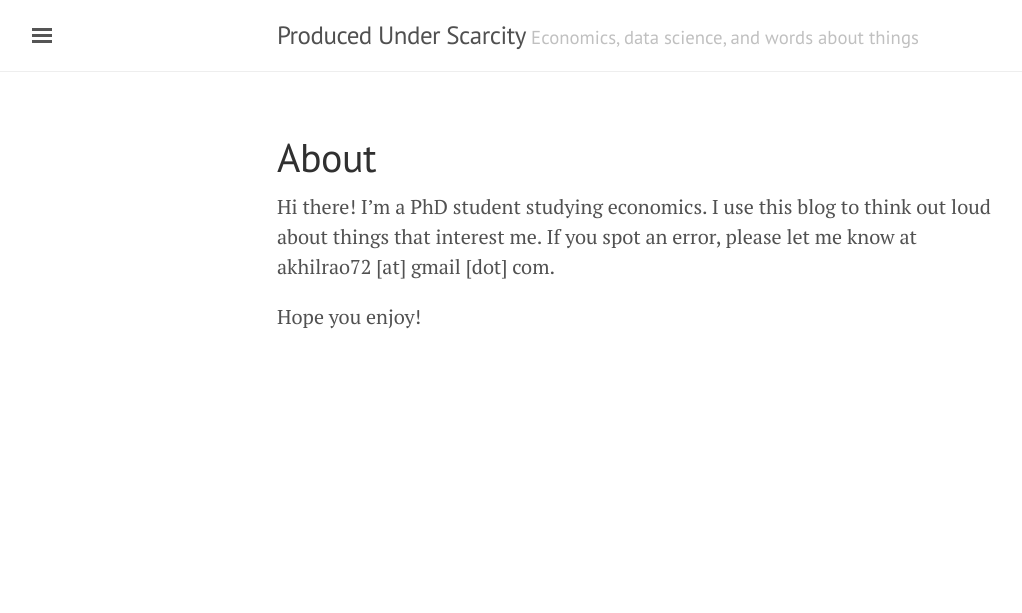
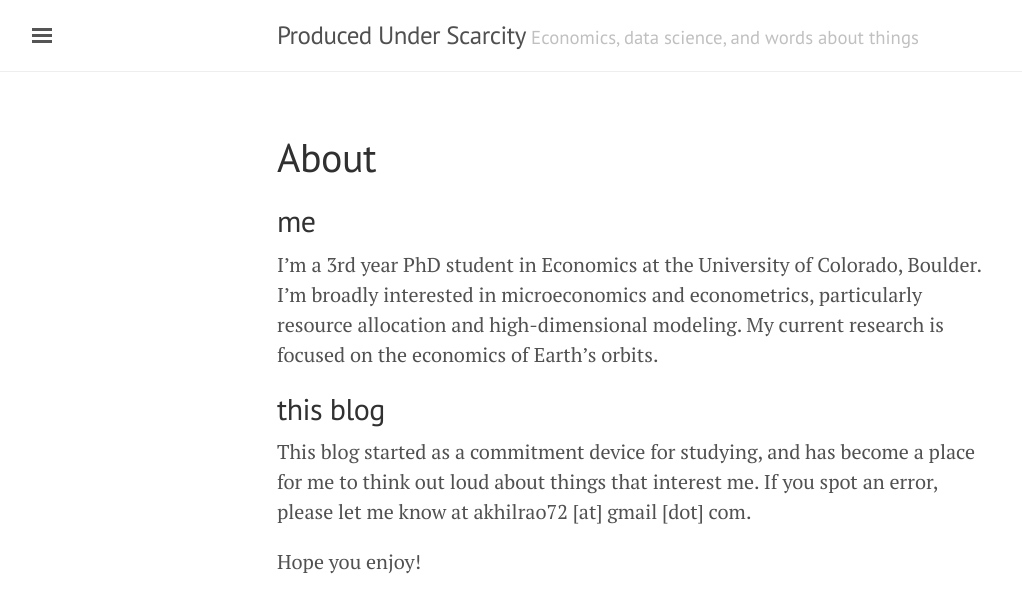
Before and after one commit to akhilrao/akhilrao.github.io, a Jekyll site: the page built from about.md, in a window 1280 px wide. Shown: the top 613 px of the page, without its empty margins (3-1025 px from the left). Built offline with Jekyll 4.4.1, drawn with Linux system fonts in a browser that asks for light colours.

```diff
--- a/about.md
+++ b/about.md
@@ -2,6 +2,10 @@
 layout: page
 title: About
 ---
-Hi there! I'm a PhD student studying economics. I use this blog to think out loud about things that interest me. If you spot an error, please let me know at akhilrao72 [at] gmail [dot] com.
+## me
+I'm a 3rd year PhD student in Economics at the University of Colorado, Boulder. I'm broadly interested in microeconomics and econometrics, particularly resource allocation and high-dimensional modeling. My current research is focused on the economics of Earth's orbits.
+
+## this blog
+This blog started as a commitment device for studying, and has become a place for me to think out loud about things that interest me. If you spot an error, please let me know at akhilrao72 [at] gmail [dot] com.
 
 Hope you enjoy!
```
Also changed, not shown: public/favicon.ico.
